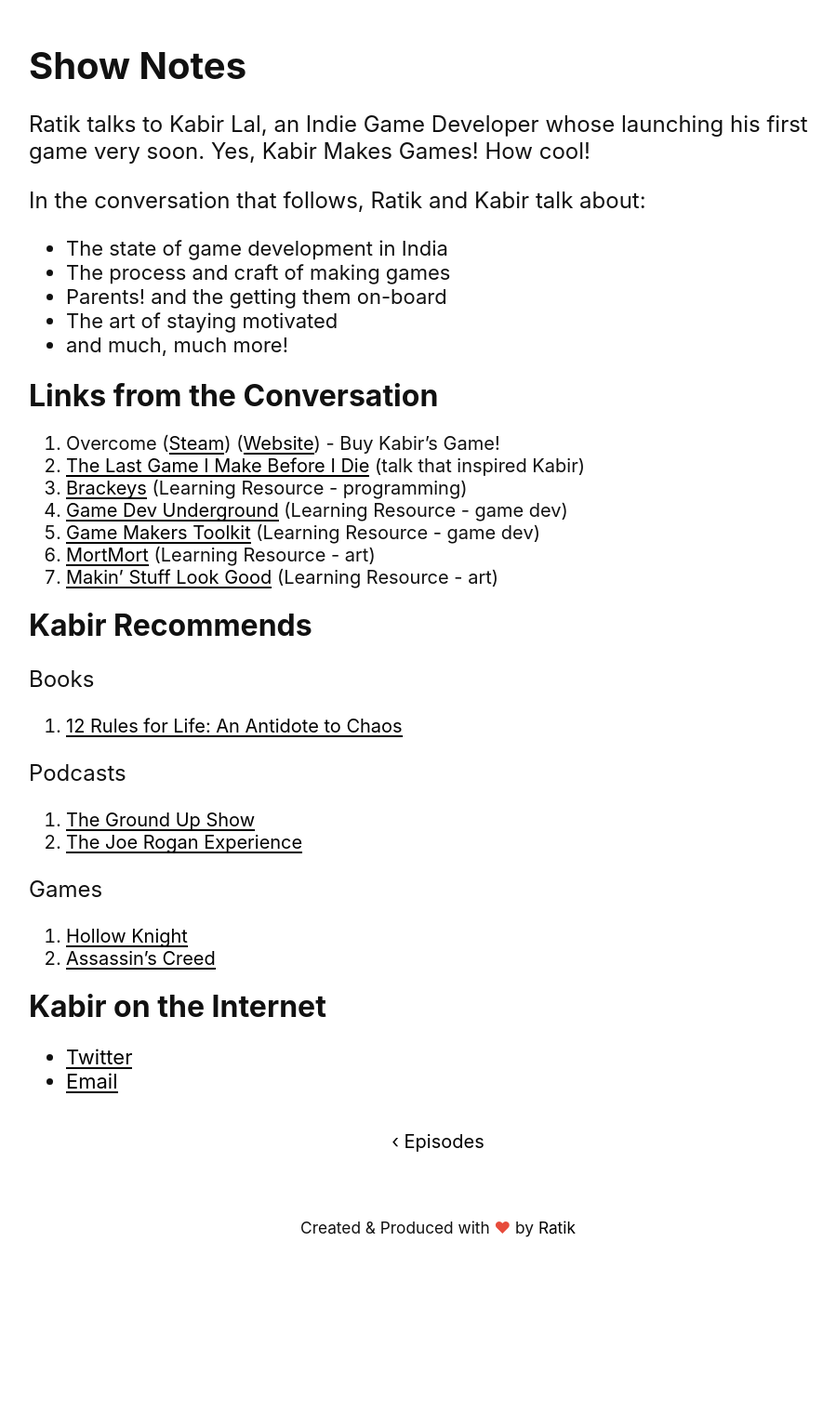
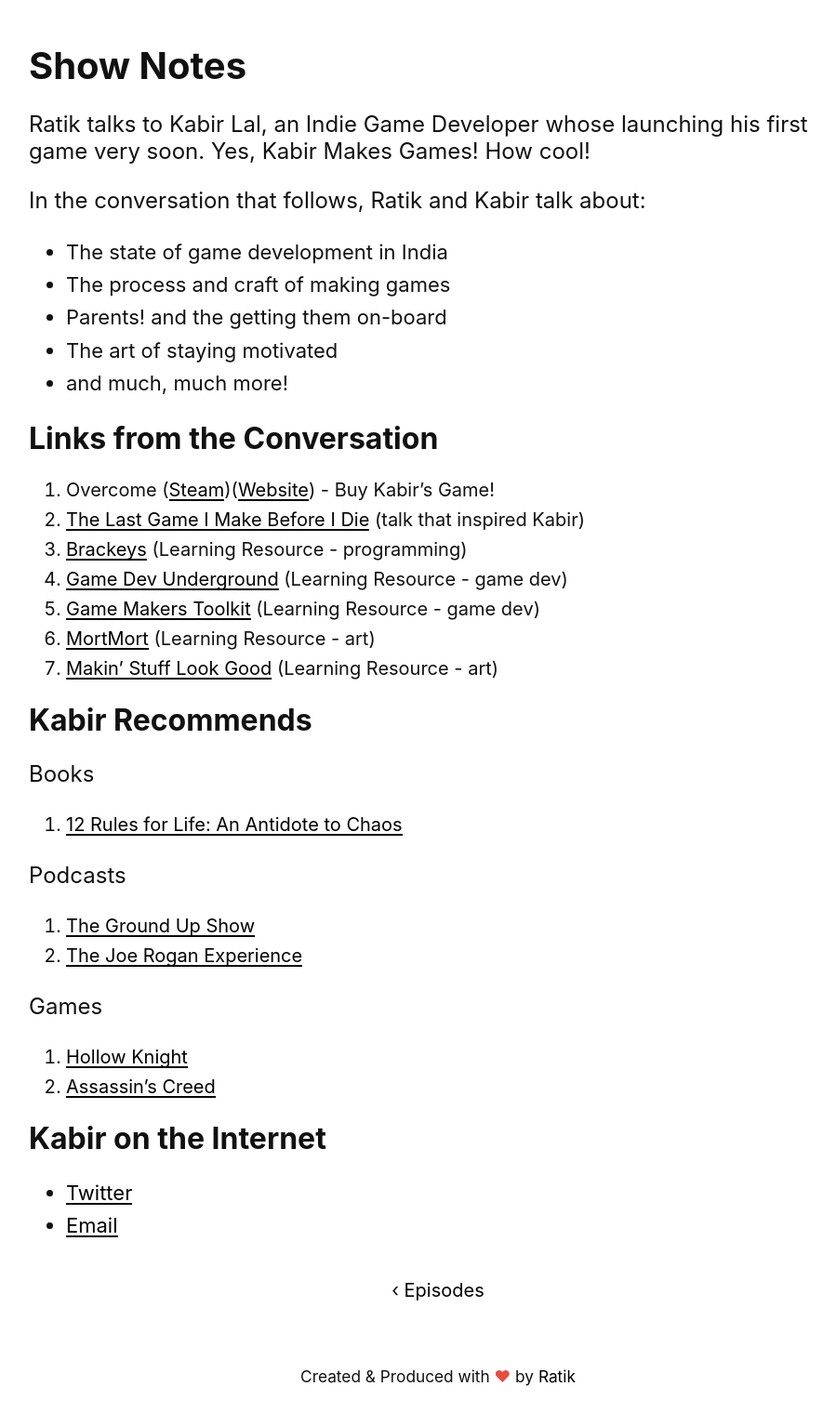
Before and after one commit to libhide/unboxpod, a Jekyll site: the page built from _episodes/kabir-lal.md, in a window 1280 px wide, cut to the strip 858-2378 px from the top of the page. Shown: the whole strip at 93% size, without its empty margins (169-1068 px from the left). Built offline with Jekyll 4.4.1, drawn with Linux system fonts in a browser that asks for light colours; before the commit the page ends 2218 px from its top, so only the background shows below that.

Commit message:
Update podcast link for Kabir's episode + some style tweaks

```diff
--- a/_episodes/kabir-lal.md
+++ b/_episodes/kabir-lal.md
@@ -4,7 +4,7 @@ title:  Kabir Lal – Indie Game Dev
 slug: /kabir-lal/
 guest: /img/guests/kabirlal.jpg
 img: /img/guests/kabirlal.jpg
-embed: "https://anchor.fm/unboxpod/embed/episodes/1-I-want-to-study-Physics--not-Engineering-e1oib7/a-a492oi"
+embed: "https://anchor.fm/unboxpod/embed/episodes/2-Kabir-Likes-Games--Kabir-Makes-Games-e3dubo"
 ---
 
 Ratik talks to Kabir Lal, an Indie Game Developer whose launching his first game very soon. Yes, Kabir Makes Games! How cool!
@@ -19,7 +19,7 @@ In the conversation that follows, Ratik and Kabir talk about:
 
 ##### Links from the Conversation
 
-1. Overcome ([Steam](https://store.steampowered.com/app/1020090/Overcome/)) ([Website](https://www.overcomegame.com/)) - Buy Kabir's Game!
+1. Overcome ([Steam](https://store.steampowered.com/app/1020090/Overcome/))([Website](https://www.overcomegame.com/)) - Buy Kabir's Game!
 2.  [The Last Game I Make Before I Die](https://www.youtube.com/watch?v=LQHtOg46eOw) (talk that inspired Kabir)
 3.  [Brackeys](https://www.youtube.com/user/Brackeys) (Learning Resource - programming)
 4.  [Game Dev Underground](https://www.youtube.com/channel/UC_hwKJdF3KRAy4QIaiCSMgQ/) (Learning Resource - game dev)
--- a/_sass/_episode.scss
+++ b/_sass/_episode.scss
@@ -73,4 +73,8 @@
       margin: 50px auto 0;
     }
   }
+
+  li {
+    line-height: 1.6;
+  }
 }
```
